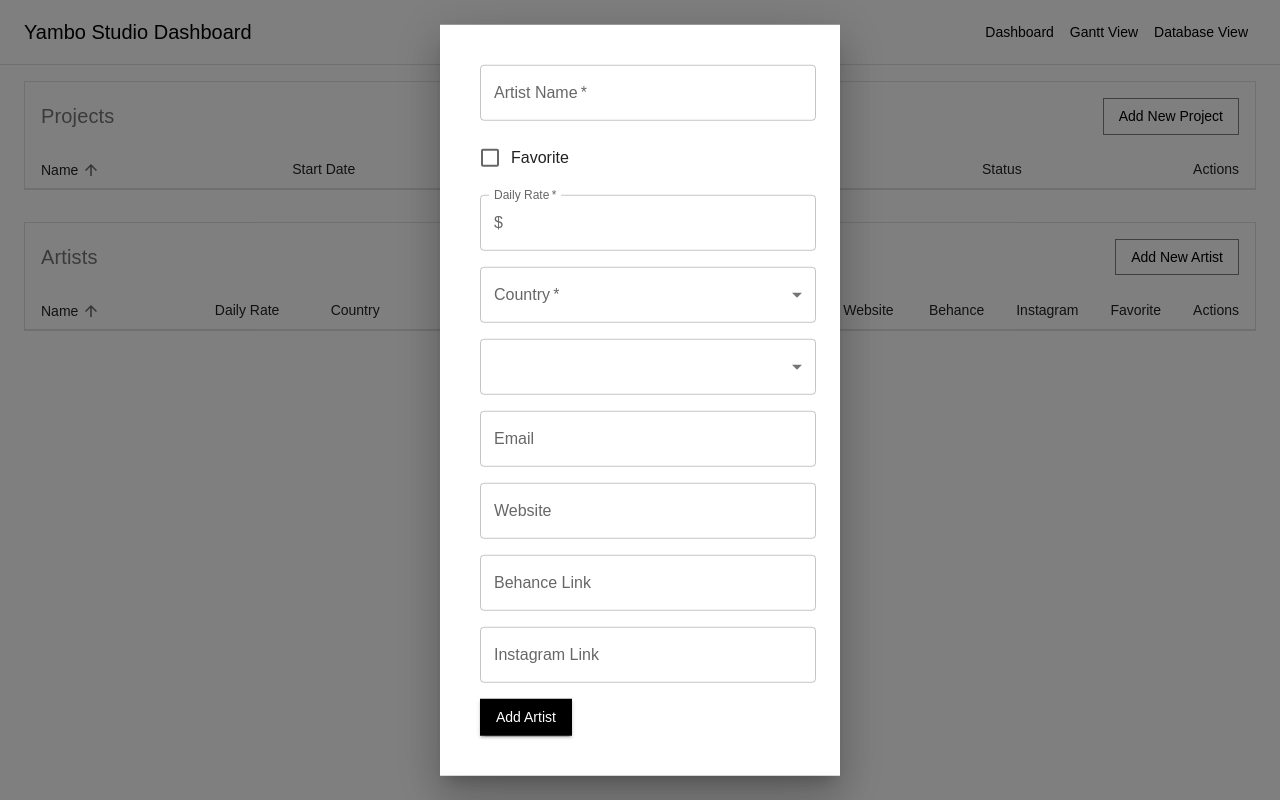
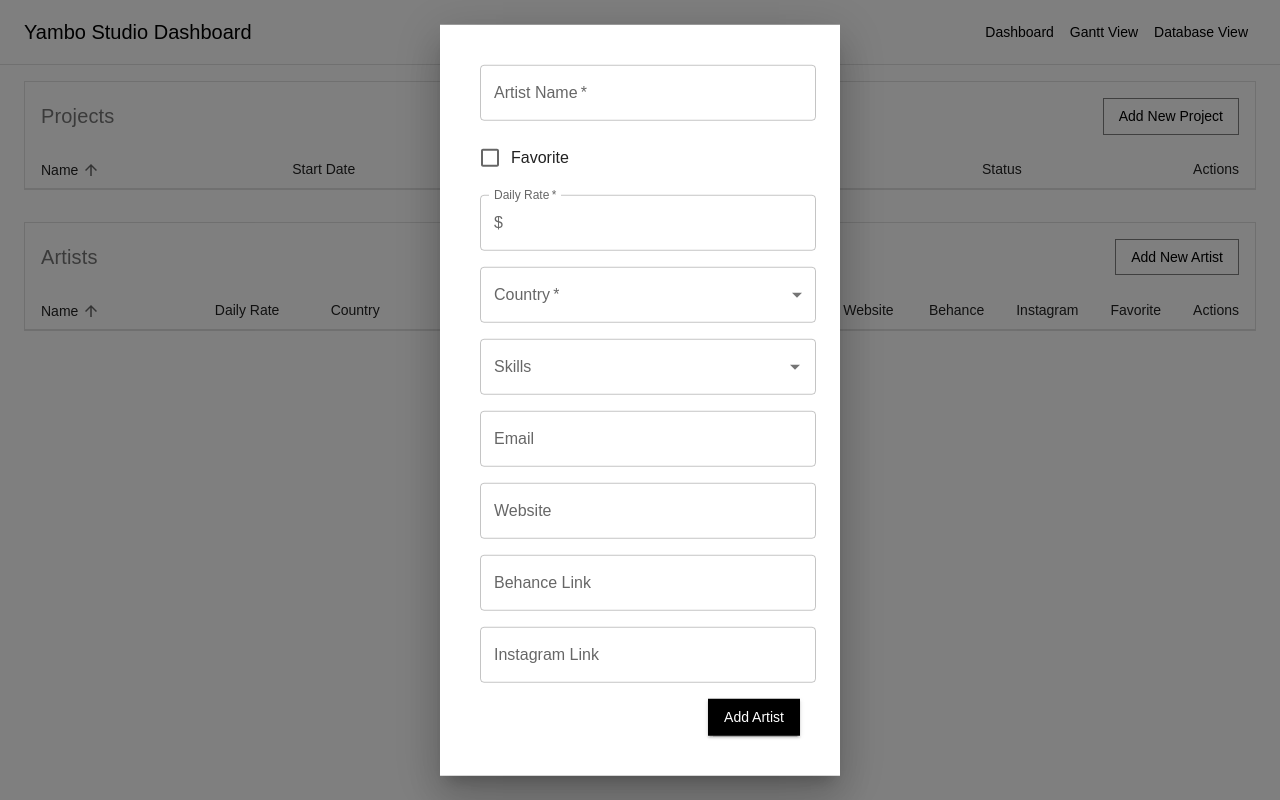
Before and after one commit to yamb0x/_yambo-studio-dash-v1, a React (Create React App) app: page /database in a window 1280 px wide. Both pictures are taken after a click on the button "Add New Artist". Built offline with nearby package versions, Linux system fonts and the light colour scheme; the HTML template or start-up script is replaced by a standard one.

Commit message:
studioDash 1.1.2
improved artist form

```diff
--- a/src/components/Database/ArtistTable.js
+++ b/src/components/Database/ArtistTable.js
@@ -8,6 +8,22 @@ import DeleteIcon from '@mui/icons-material/Delete';
 import FavoriteIcon from '@mui/icons-material/Favorite';
 import { useArtists } from '../../contexts/ArtistContext';
 import ArtistForm from '../Forms/ArtistForm';
+
+const skillOptions = [
+  'Animation',
+  'Look Dev',
+  'Rigging',
+  'Creative Direction',
+  'Production',
+  'Simulations',
+  'CAD',
+  'Houdini',
+  'Color Grading',
+  'Compositing',
+  '2D Animation',
+  'Modeling',
+  'Sound Design'
+];
 
 const modalStyle = {
   position: 'absolute',
--- a/src/components/Forms/ArtistForm.js
+++ b/src/components/Forms/ArtistForm.js
@@ -1,5 +1,5 @@
 import React, { useState } from 'react';
-import { TextField, Button, Box, InputAdornment, MenuItem, Typography, Checkbox, FormControlLabel, Select, Chip, ListItemText } from '@mui/material';
+import { TextField, Button, Box, InputAdornment, MenuItem, Typography, Checkbox, FormControlLabel, Select, Chip, ListItemText, Autocomplete, ListSubheader, Grid } from '@mui/material';
 import { useArtists } from '../../contexts/ArtistContext';
 
 // Complete list of countries
@@ -254,7 +254,7 @@ const countries = [
 
 const skillOptions = [
   'Animation',
-  'Look Development',
+  'Look Dev',
   'Rigging',
   'Creative Direction',
   'Production',
@@ -263,7 +263,9 @@ const skillOptions = [
   'Houdini',
   'Color Grading',
   'Compositing',
-  '2D Animation'
+  '2D Animation',
+  'Modeling',
+  'Sound Design'
 ];
 
 function ArtistForm({ artist = {}, onClose }) {
@@ -354,26 +356,61 @@ function ArtistForm({ artist = {}, onClose }) {
           </MenuItem>
         ))}
       </TextField>
-      <Select
+      <Autocomplete
+        fullWidth
         multiple
-        fullWidth
+        options={skillOptions}
+        disableCloseOnSelect
         value={formData.skills}
-        onChange={handleSkillChange}
-        renderValue={(selected) => (
-          <Box sx={{ display: 'flex', flexWrap: 'wrap', gap: 0.5 }}>
-            {selected.map((value) => (
-              <Chip key={value} label={value} />
-            ))}
-          </Box>
+        onChange={(event, newValue) => {
+          setFormData(prevData => ({
+            ...prevData,
+            skills: newValue
+          }));
+        }}
+        renderInput={(params) => (
+          <TextField
+            {...params}
+            variant="outlined"
+            label="Skills"
+            placeholder="Choose artist skills"
+            fullWidth
+          />
         )}
-      >
-        {skillOptions.map((skill) => (
-          <MenuItem key={skill} value={skill}>
-            <Checkbox checked={formData.skills.indexOf(skill) > -1} />
-            <ListItemText primary={skill} />
-          </MenuItem>
+        renderOption={(props, option, { selected }) => (
+          <Grid item xs={6} {...props} style={{ padding: '2px 8px' }}>
+            <Box display="flex" alignItems="center">
+              <Checkbox
+                style={{ padding: '0 4px 0 0' }}
+                checked={selected}
+              />
+              <Typography variant="body2" style={{ fontSize: '0.875rem' }}>
+                {option}
+              </Typography>
+            </Box>
+          </Grid>
+        )}
+        renderTags={(value, getTagProps) =>
+          value.map((option, index) => (
+            <Chip
+              variant="outlined"
+              label={option}
+              {...getTagProps({ index })}
+              size="small"
+            />
+          ))
+        }
+        ListboxProps={{
+          style: {
+            maxHeight: 280, // Increased from 200 to 280
+            overflow: 'auto'
+          }
+        }}
+        ListboxComponent={React.forwardRef((props, ref) => (
+          <Grid container ref={ref} {...props} />
         ))}
-      </Select>
+        sx={{ width: '100%' }}
+      />
       <TextField
         fullWidth
         label="Email"
@@ -403,9 +440,11 @@ function ArtistForm({ artist = {}, onClose }) {
         value={formData.instagramLink}
         onChange={handleChange}
       />
-      <Button type="submit" variant="contained" color="primary">
-        {artist.id ? 'Update Artist' : 'Add Artist'}
-      </Button>
+      <Box sx={{ mt: 2, display: 'flex', justifyContent: 'flex-end' }}>
+        <Button type="submit" variant="contained" color="primary">
+          {artist.id ? 'Update Artist' : 'Add Artist'}
+        </Button>
+      </Box>
     </Box>
   );
 }
```
